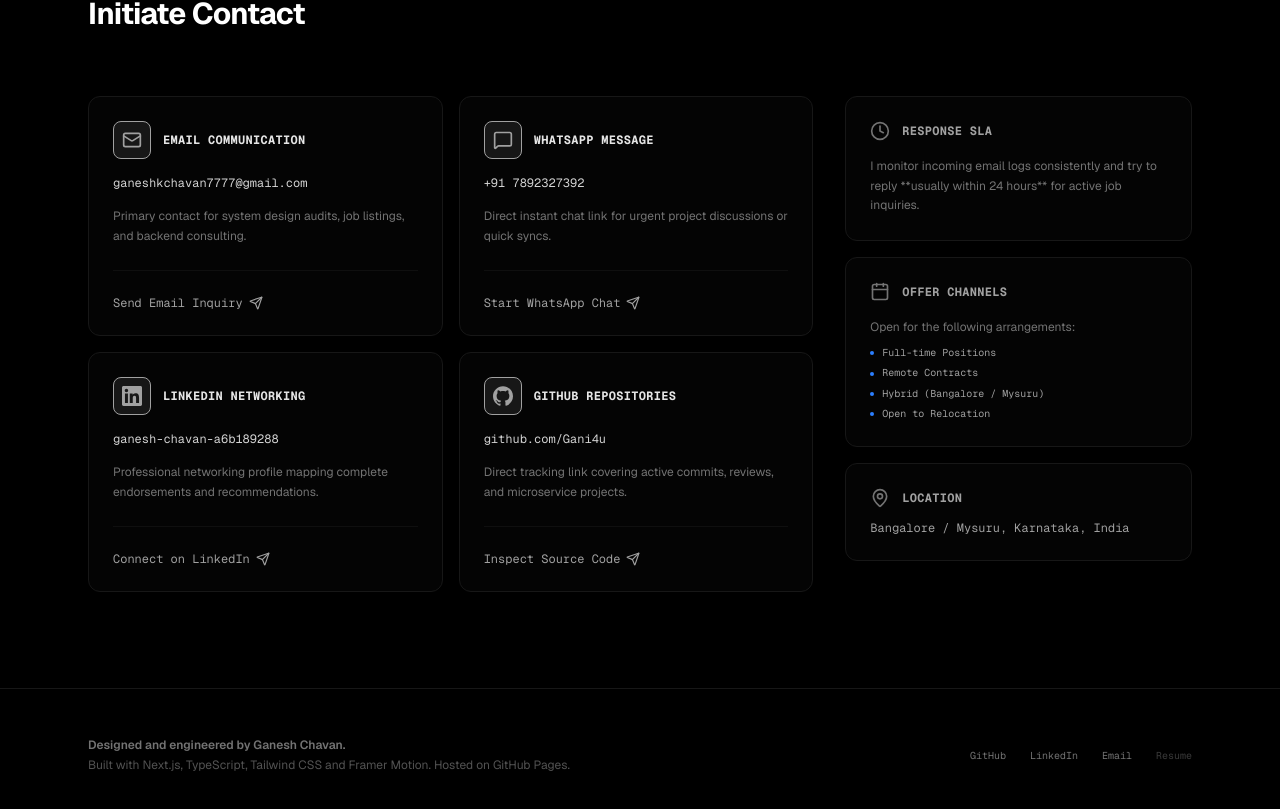
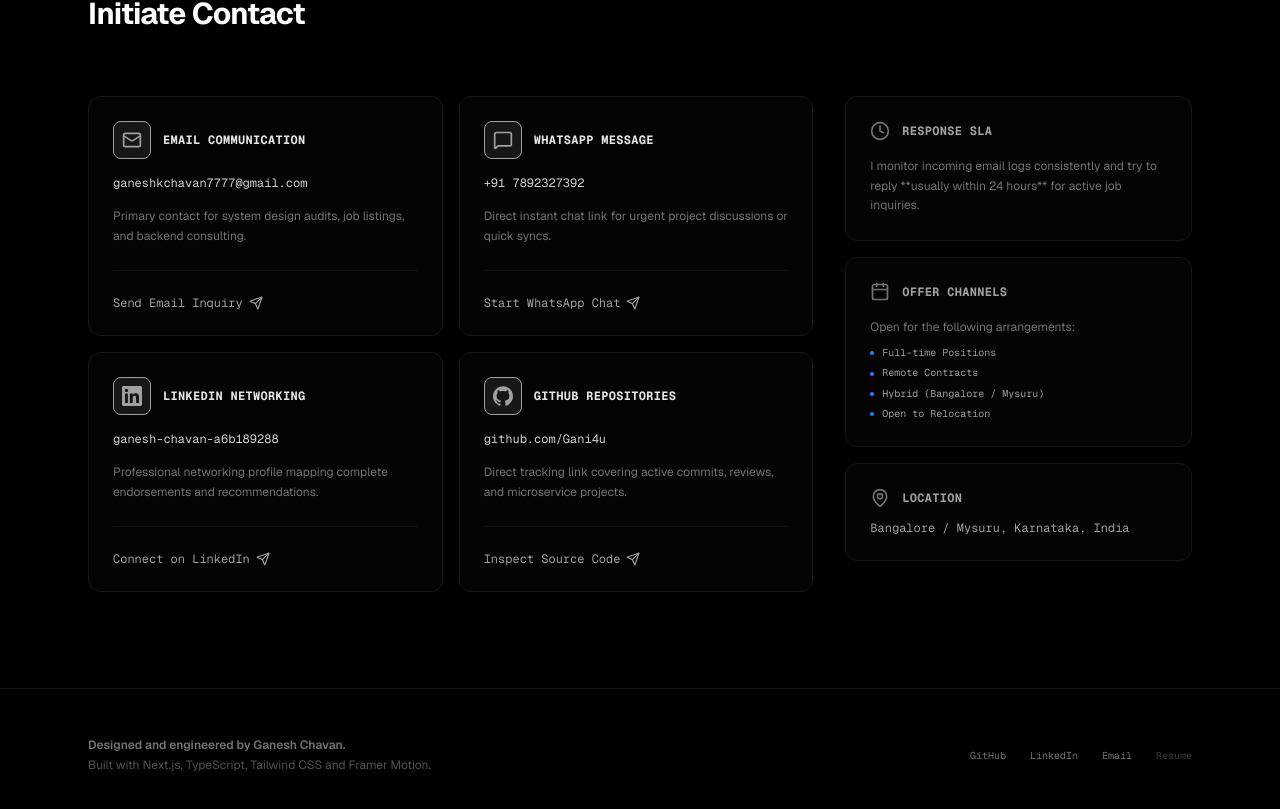
Before and after one commit to Gani4u/portfolio, a Next.js app: page / in a window 1280 px wide. Shown: the part 8368-9177 px from the top of the page. Built offline with nearby package versions, Linux system fonts and the light colour scheme.

Commit message:
feat: updated the footer

```diff
--- a/components/layout/footer.tsx
+++ b/components/layout/footer.tsx
@@ -11,7 +11,7 @@ export function Footer() {
         <div>
           <p className="font-semibold text-neutral-350">Designed and engineered by Ganesh Chavan.</p>
           <p className="mt-1 text-neutral-600">
-            Built with Next.js, TypeScript, Tailwind CSS and Framer Motion. Hosted on GitHub Pages.
+            Built with Next.js, TypeScript, Tailwind CSS and Framer Motion.
           </p>
         </div>
 
```
